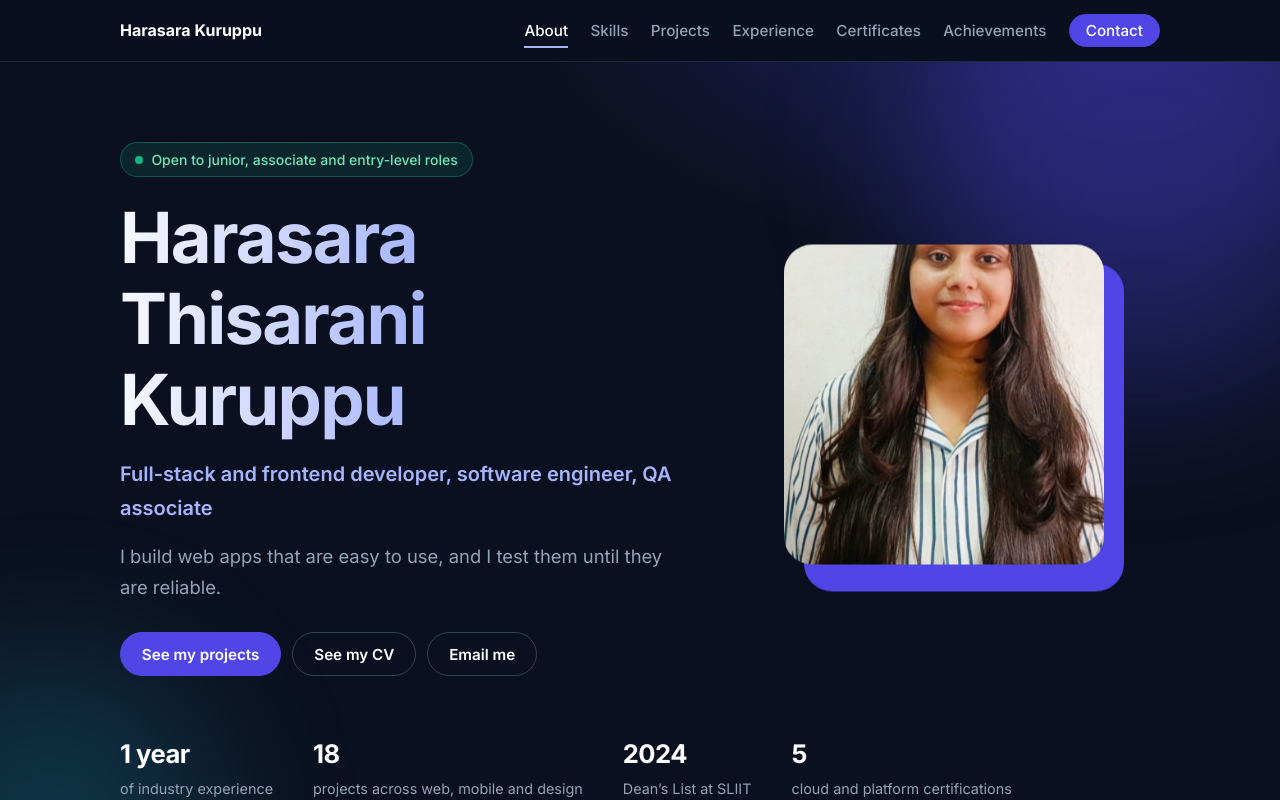
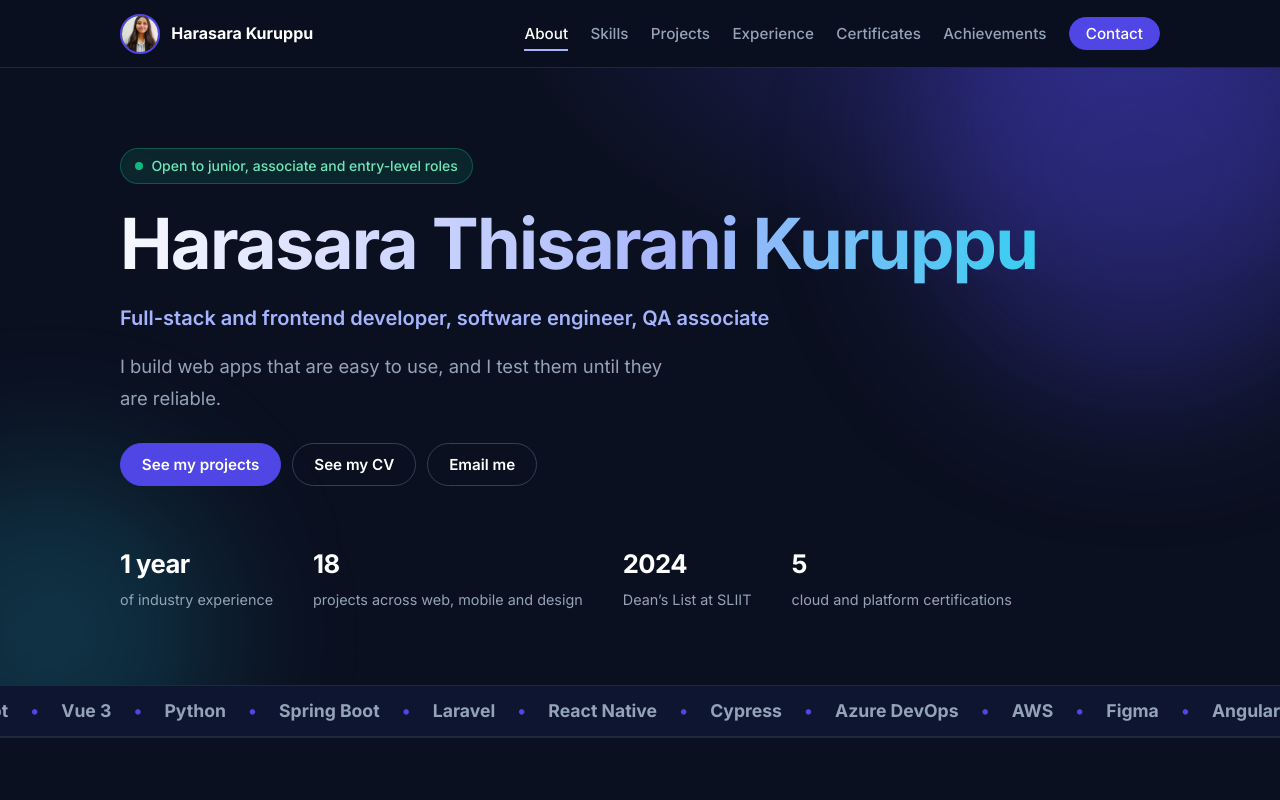
Before and after one commit to HThisarani/harasara-portfolio, a React (Vite) app: page / in a window 1280 px wide. Shown: the top 800 px of the page. Built offline with nearby package versions, Linux system fonts and the light colour scheme.

Commit message:
Small header photo

```diff
--- a/src/App.tsx
+++ b/src/App.tsx
@@ -169,7 +169,14 @@ export default function App() {
       <div className="progress" aria-hidden="true" />
       <header className="top">
         <div className="wrap bar">
-          <a href="#top" className="brand">Harasara Kuruppu</a>
+          <a href="#top" className="brand">
+            {photo ? (
+              <img className="avatar" src={profile.photo} alt="" onError={() => setPhoto(false)} />
+            ) : (
+              <span className="avatar avatar-fallback" aria-hidden="true">HTK</span>
+            )}
+            Harasara Kuruppu
+          </a>
           <button className="burger" aria-expanded={menu} onClick={() => setMenu(!menu)}>{menu ? 'Close' : 'Menu'}</button>
           <nav aria-label="Main" className={menu ? 'open' : ''} onClick={() => setMenu(false)}>
             {nav.map(([id, label]) => (<a key={id} href={`#${id}`} className={active === id ? 'active' : ''}>{label}</a>))}
@@ -192,13 +199,6 @@ export default function App() {
                   <a className="btn" href={profile.cv} target="_blank" rel="noreferrer">See my CV</a>
                   <a className="btn" href={`mailto:${profile.email}`}>Email me</a>
                 </p>
-              </div>
-              <div className="photo-wrap">
-                {photo ? (
-                  <img className="photo" src={profile.photo} alt={profile.name} onError={() => setPhoto(false)} />
-                ) : (
-                  <div className="photo initials" aria-hidden="true">HTK</div>
-                )}
               </div>
             </div>
             <div className="facts">
--- a/src/index.css
+++ b/src/index.css
@@ -105,9 +105,29 @@ a {
 }
 
 .brand {
+  display: inline-flex;
+  align-items: center;
+  gap: .7rem;
   font-weight: 800;
   color: #fff;
   text-decoration: none
+}
+
+.avatar {
+  width: 2.5rem;
+  height: 2.5rem;
+  border-radius: 50%;
+  object-fit: cover;
+  object-position: center 15%;
+  border: 2px solid var(--accent)
+}
+
+.avatar-fallback {
+  display: grid;
+  place-items: center;
+  background: var(--panel);
+  color: var(--link);
+  font: 800 .8rem var(--font)
 }
 
 .top nav {
@@ -150,7 +170,7 @@ a {
 
 .hero-grid {
   display: grid;
-  grid-template-columns: 1.3fr 1fr;
+  grid-template-columns: 1fr;
   gap: 3rem;
   align-items: center
 }
@@ -194,36 +214,6 @@ a {
   margin: 1rem 0 0;
   color: var(--muted);
   font-size: 1.15rem
-}
-
-.photo-wrap {
-  position: relative;
-  justify-self: center
-}
-
-.photo-wrap::before {
-  content: "";
-  position: absolute;
-  inset: 1.2rem -1.2rem -1.2rem 1.2rem;
-  border-radius: 28px;
-  background: var(--accent)
-}
-
-.photo {
-  position: relative;
-  width: min(20rem, 70vw);
-  aspect-ratio: 1;
-  border-radius: 28px;
-  object-fit: cover;
-  background: var(--panel)
-}
-
-.initials {
-  display: grid;
-  place-items: center;
-  color: var(--link);
-  font: 800 4rem var(--font);
-  border: 1px solid var(--line)
 }
 
 .facts {
@@ -604,8 +594,6 @@ footer {
 }
 
 @media(max-width:900px) {
-
-  .hero-grid,
   .about {
     grid-template-columns: 1fr
   }
@@ -613,10 +601,6 @@ footer {
   .cards,
   .jobs {
     grid-template-columns: 1fr 1fr
-  }
-
-  .photo-wrap {
-    order: -1
   }
 }
 
@@ -651,18 +635,6 @@ footer {
 }
 
 /* ---------- animations ---------- */
-@keyframes float {
-
-  0%,
-  100% {
-    transform: translateY(0)
-  }
-
-  50% {
-    transform: translateY(-10px)
-  }
-}
-
 @keyframes drift {
   from {
     transform: translate(0, 0) scale(1)
@@ -692,18 +664,6 @@ footer {
 @keyframes grow {
   from {
     transform: scaleX(0)
-  }
-}
-
-@keyframes pop {
-  from {
-    opacity: 0;
-    transform: scale(.92) translateY(20px)
-  }
-
-  to {
-    opacity: 1;
-    transform: none
   }
 }
 
@@ -774,10 +734,6 @@ footer {
 
 .hero-grid>div:first-child>:nth-child(5) {
   animation-delay: .4s
-}
-
-.photo-wrap {
-  animation: pop 1s .3s ease backwards, float 6s 1.4s ease-in-out infinite
 }
 
 .status::before {
@@ -1130,8 +1086,6 @@ footer {
 }
 
 /* ---------- extra motion ---------- */
-
-/* Name in the hero shimmers slowly */
 .hero-grid>div:first-child>h1 {
   background: linear-gradient(90deg, #fff 0%, #a5b4fc 30%, #22d3ee 50%, #a5b4fc 70%, #fff 100%);
   background-size: 200% auto;
@@ -1147,7 +1101,6 @@ footer {
   }
 }
 
-/* Skill chips pop in one after another when a card appears */
 @keyframes chip {
   from {
     opacity: 0;
@@ -1191,7 +1144,6 @@ footer {
   animation-delay: .65s
 }
 
-/* Shine sweeps across primary buttons on hover */
 .btn.primary {
   position: relative;
   overflow: hidden
@@ -1213,7 +1165,6 @@ footer {
   left: 130%
 }
 
-/* Soft glow that follows the mouse on cards */
 .project,
 .skill-card,
 .job,
@@ -1287,7 +1238,6 @@ footer {
   pointer-events: none
 }
 
-/* one button under certificates and achievements */
 .see-all {
   margin: 2rem 0 0
 }
```
